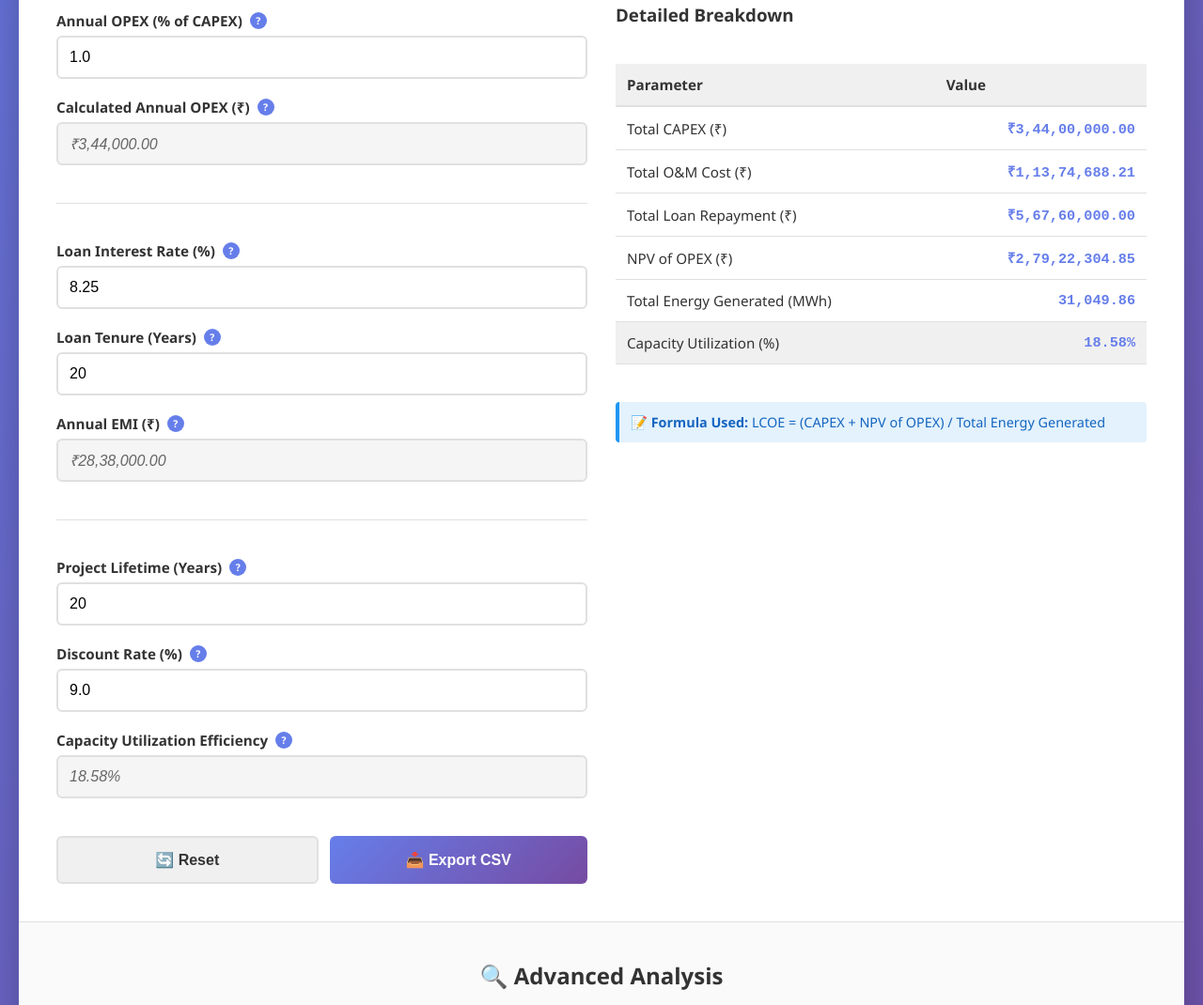
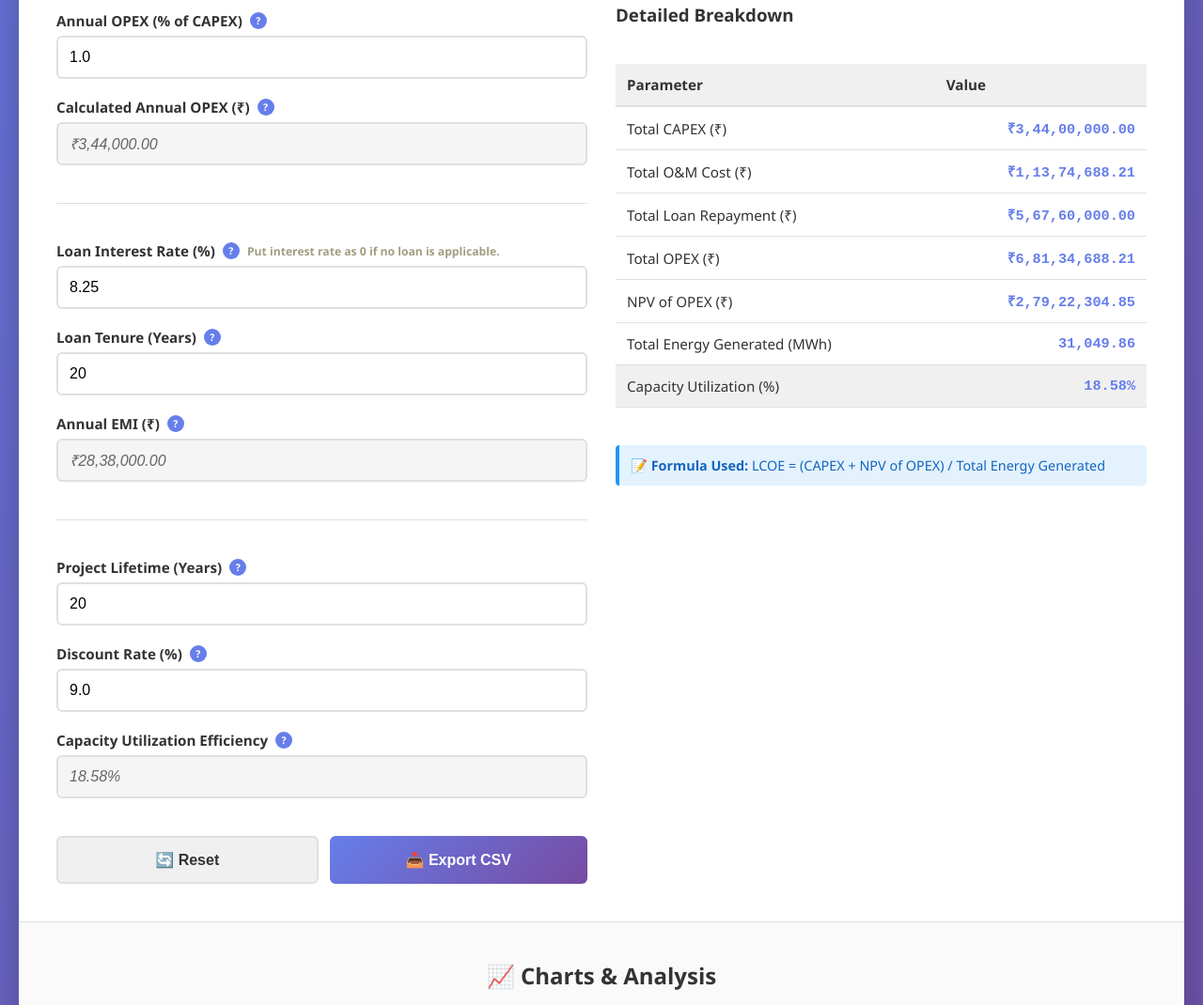
Before and after one commit to Ishaan-Maheshwari/lcoe-calci, a plain HTML site: page index.html in a window 1280 px wide. Shown: the part 602-1672 px from the top of the page at 94% size. Drawn offline with nearby package versions, Linux system fonts and the light colour scheme.

Commit message:
some ui fixes

```diff
--- a/index.html
+++ b/index.html
@@ -74,6 +74,7 @@
                     <label>
                         Loan Interest Rate (%)
                         <span class="tooltip-icon" data-tooltip="Annual interest rate on debt">?</span>
+                        <span style="font-size: 0.8em; color: #a09e80;">Put interest rate as 0 if no loan is applicable.</span>
                     </label>
                     <input type="number" id="interest_rate" value="8.25" step="0.1" min="0">
                 </div>
@@ -174,6 +175,10 @@
                             <td class="value" id="breakdown-loan">0.00</td>
                         </tr>
                         <tr>
+                            <td class="label">Total OPEX (₹)</td>
+                            <td class="value" id="breakdown-opex">0.00</td>
+                        </tr>
+                        <tr>
                             <td class="label">NPV of OPEX (₹)</td>
                             <td class="value" id="breakdown-npv">0.00</td>
                         </tr>
@@ -196,7 +201,7 @@
 
         <!-- TABBED ANALYSIS SECTION -->
         <div class="analysis-section">
-            <h2 style="text-align: center; color: #333; margin-bottom: 20px;">🔍 Advanced Analysis</h2>
+            <h2 style="text-align: center; color: #333; margin-bottom: 20px;">📈 Charts & Analysis</h2>
 
             <!-- Tab Navigation -->
             <div class="tab-navigation">
@@ -275,7 +280,7 @@
                     <p>See how LCOE changes across realistic parameter ranges. Understand the full sensitivity spectrum.</p>
                 </div>
 
-                <button class="btn-primary" onclick="UI.generateRangeAnalysis()" style="width: 100%; margin-bottom: 20px;">📈 Generate All Charts</button>
+                <!-- <button class="btn-primary" onclick="UI.generateRangeAnalysis()" style="width: 100%; margin-bottom: 20px;">📈 Generate All Charts</button> -->
 
                 <!-- Combined Parameters Chart -->
                 <div class="chart-wrapper">
--- a/ui.js
+++ b/ui.js
@@ -37,6 +37,7 @@ const UI = {
         capex: 'breakdown-capex',
         om: 'breakdown-om',
         loan: 'breakdown-loan',
+        opex: 'breakdown-opex',
         npv: 'breakdown-npv',
         energy: 'breakdown-energy',
         cue_percent: 'breakdown-cue-percent'
@@ -187,6 +188,9 @@ UI.updateResults = function() {
 
     document.getElementById(UI.outputIds.loan).textContent =
         UI.formatIndianCurrency(results.total_loan);
+
+    document.getElementById(UI.outputIds.opex).textContent =
+        UI.formatIndianCurrency(results.total_opex);
 
     document.getElementById(UI.outputIds.npv).textContent =
         UI.formatIndianCurrency(results.npv_opex);
```
